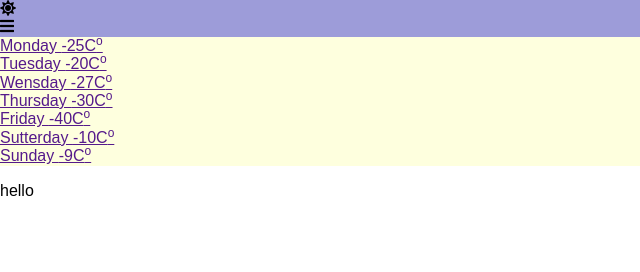
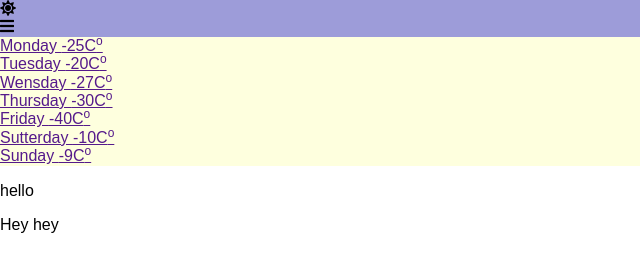
Before and after one commit to maria198/demo_trial, a plain HTML site: page index.html in a window 1280 px wide. Shown: the full height of the page, 0-640 px from the left. Drawn offline with nearby package versions, Linux system fonts and the light colour scheme.

Commit message:
Secon p added

```diff
--- a/index.html
+++ b/index.html
@@ -23,6 +23,7 @@
 				<li><a href="">Sunday <span>-9C<sup>o</sup></span></a></li>
 			</ul>
 			<p>hello</p>
+			<p>Hey hey</p>
 	</div>
 </body>
 </html>
```
